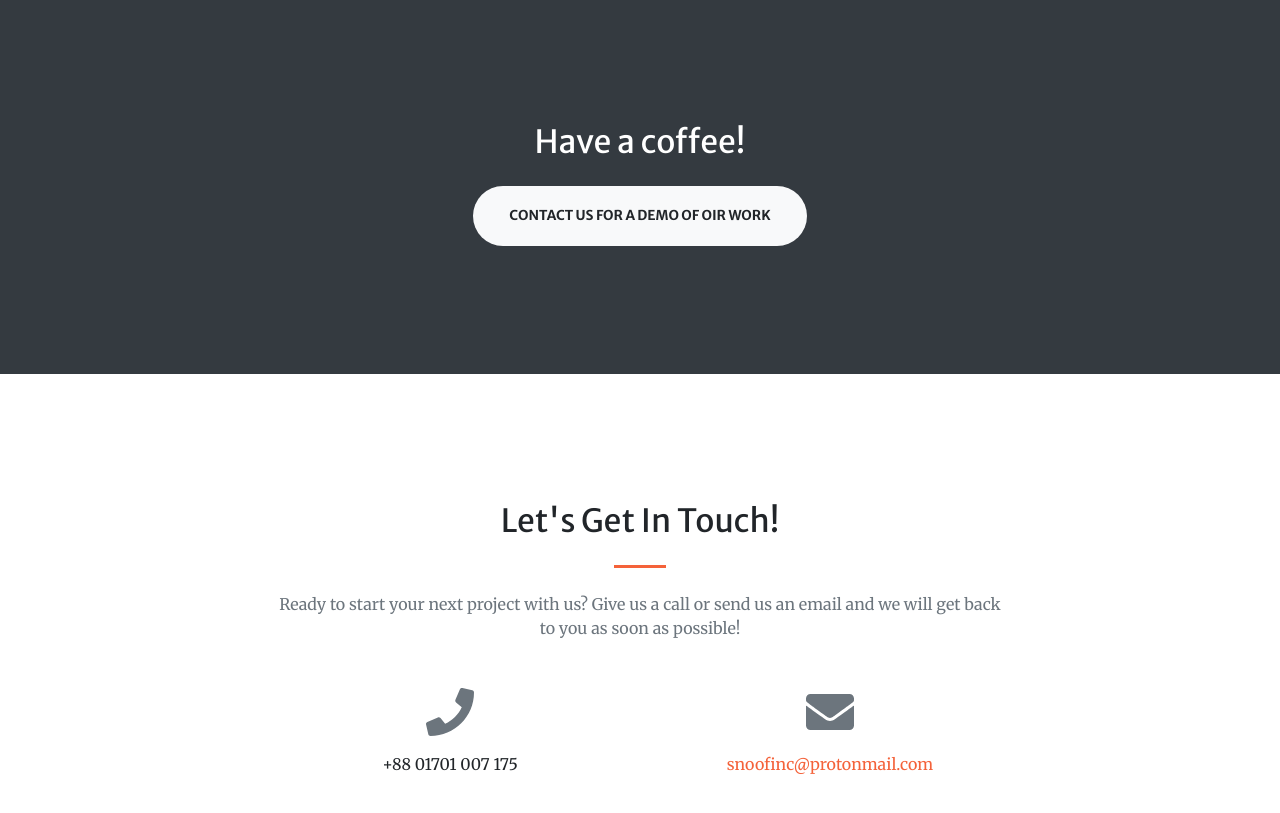
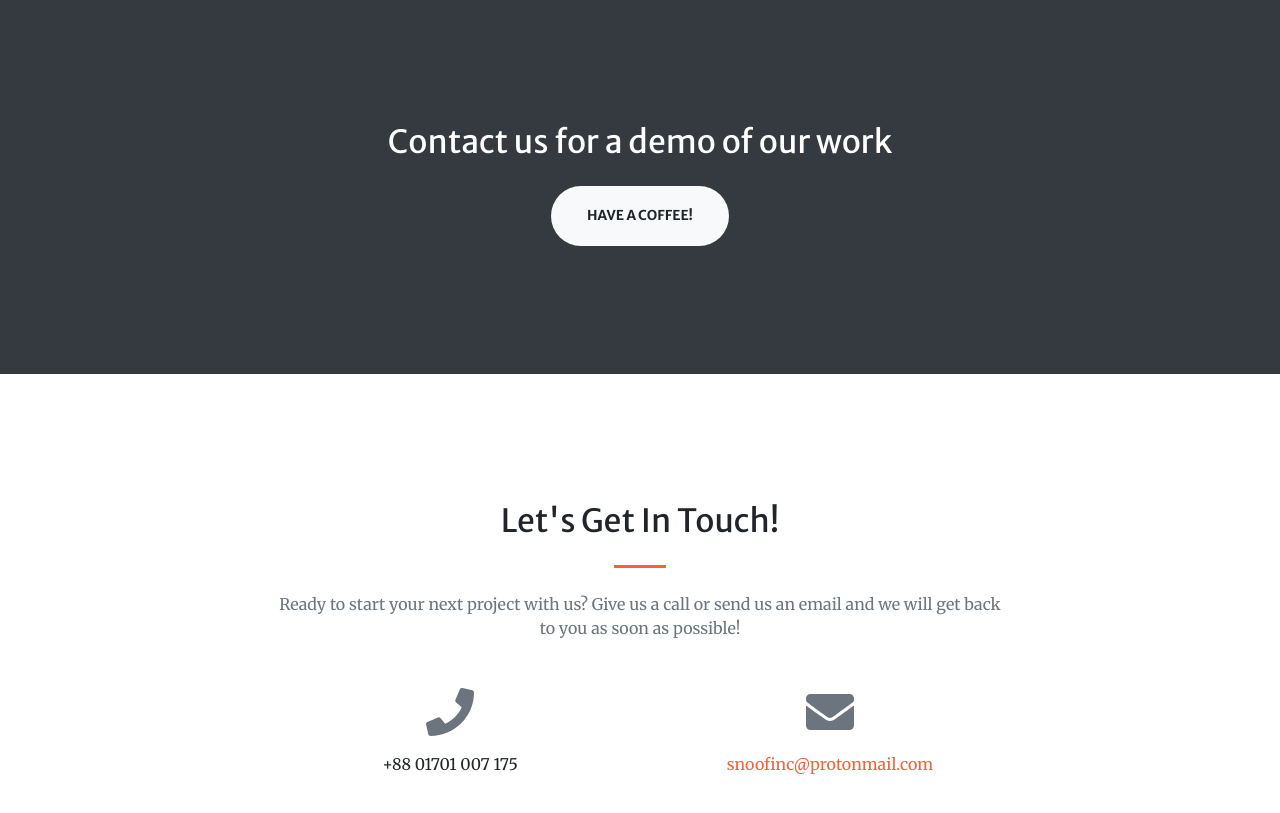
Before and after one commit to snoofinc/snoofinc.github.io, a plain HTML site: page index.html in a window 1280 px wide. Shown: the part 2500-3313 px from the top of the page. Drawn offline with nearby package versions, Linux system fonts and the light colour scheme; files whose address does not match are found by name.

Commit message:
Update index.html
portfolio update

```diff
--- a/index.html
+++ b/index.html
@@ -170,8 +170,8 @@
         <!-- Call to action-->
         <section class="page-section bg-dark text-white">
             <div class="container text-center">
-                <h2 class="mb-4">Have a coffee!</h2>
-                <a class="btn btn-light btn-xl" href="mailto:snoofinc@protonmail.com">Contact us for a demo of oir work</a>
+                <h2 class="mb-4">Contact us for a demo of our work</h2>
+                <a class="btn btn-light btn-xl" href="mailto:snoofinc@protonmail.com">Have a coffee!</a>
             </div>
         </section>
         <!-- Contact-->
```
